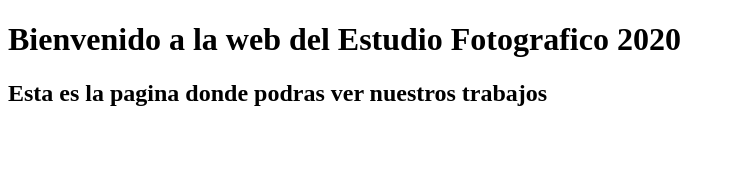
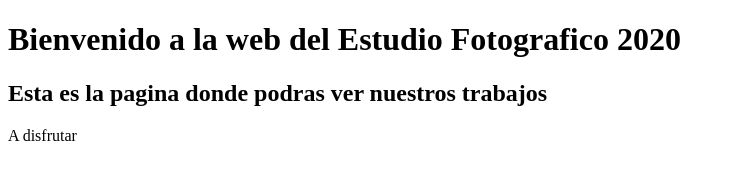
Before and after one commit to gonza999/pagina-web, a plain HTML site: page index.html in a window 1280 px wide. Shown: the whole page, without its empty margins (0-735 px from the left). Drawn offline with Linux system fonts and the light colour scheme.

Commit message:
Prueba de cambio
Se escribio un mensaje para probar el cambio

```diff
--- a/index.html
+++ b/index.html
@@ -8,5 +8,6 @@
 <body>
     <h1>Bienvenido a la web del Estudio Fotografico 2020</h1>
     <h2>Esta es la pagina donde podras ver nuestros trabajos</h2>
+    <p>A disfrutar</p>
 </body>
 </html>
```
